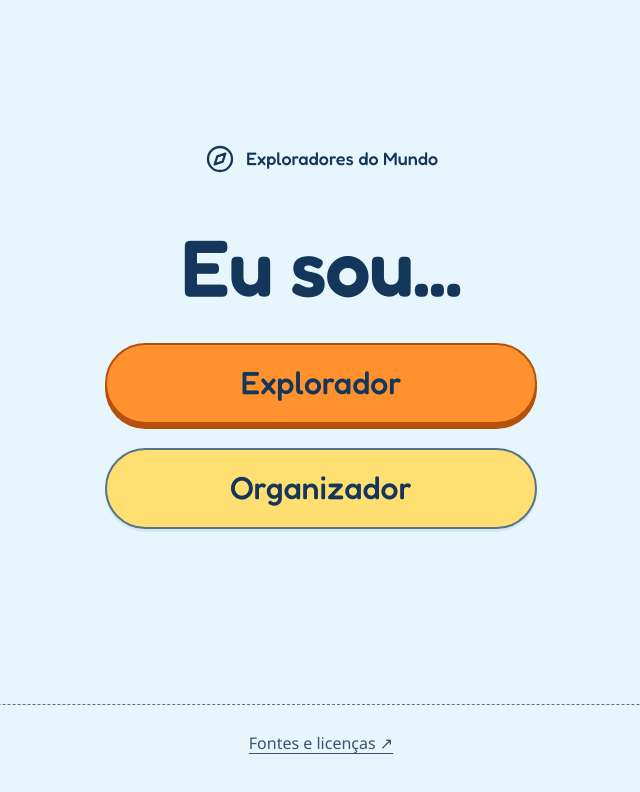
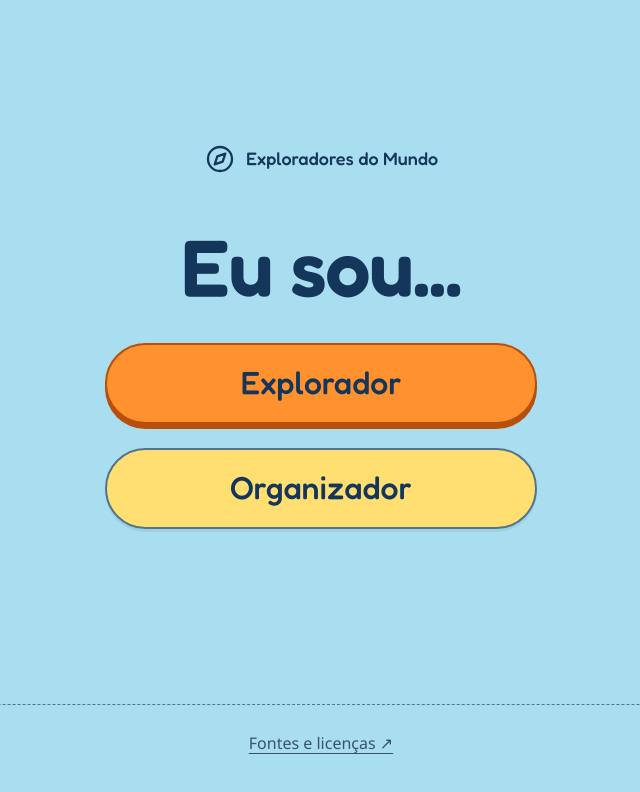
Before and after one commit to meewmew/exploradores_do_mundo, a React (Vite) app: page /#/ in a window 1280 px wide. Shown: the top 792 px of the page, without its empty margins (319-959 px from the left). Built offline with nearby package versions, Linux system fonts and the light colour scheme; a web font is replaced by a local one.

Commit message:
Restaura azul original da página e atualiza conferência da publicação

```diff
--- a/scripts/check-published.mjs
+++ b/scripts/check-published.mjs
@@ -11,7 +11,7 @@ const entry=html.match(/src="([^"]+\/assets\/[^\"]+\.js)"/)?.[1];if(!entry)throw
 const organizerChunk=entrySource.match(/assets\/Organizer-[A-Za-z0-9_-]+\.js/)?.[0];
 if(!organizerChunk)throw Error('Chunk do Organizador ausente.');
 const organizerSource=(await get(organizerChunk)).toString('utf8');
-if(!organizerSource.includes('pbkdf2:sha256:210000:'))throw Error('Hash do Organizador ainda não chegou ao deploy.');
+if(![entrySource,organizerSource].some(source=>source.includes('pbkdf2:sha256:210000:')))throw Error('Hash do Organizador ainda não chegou ao deploy.');
 console.log('Organizador publicado com hash PBKDF2 configurado (sem senha em texto).');
 const sha=buffer=>createHash('sha256').update(buffer).digest('hex');
 for(const id of KNOWN_CONTINENTS){
--- a/src/styles/tokens.css
+++ b/src/styles/tokens.css
@@ -1,7 +1,7 @@
 :root {
   --font-body: 'Nunito', 'Segoe UI', system-ui, sans-serif;
   --font-heading: 'Fredoka', 'Nunito', system-ui, sans-serif;
-  --canvas: #e6f6fc;
+  --canvas: #a8deef;
   --surface: #ffffff;
   --surface-warm: #fff8e9;
   --ink: #15365b;
```
Also changed, not shown: 4 other files (tests, documents, lock files or other folders).
